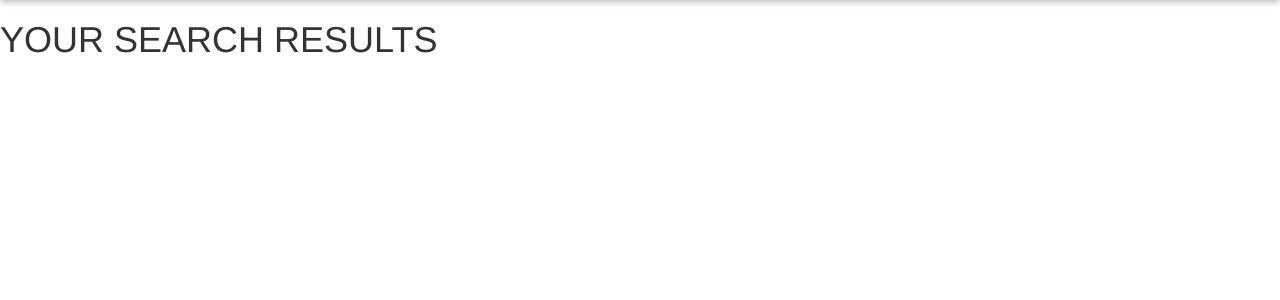
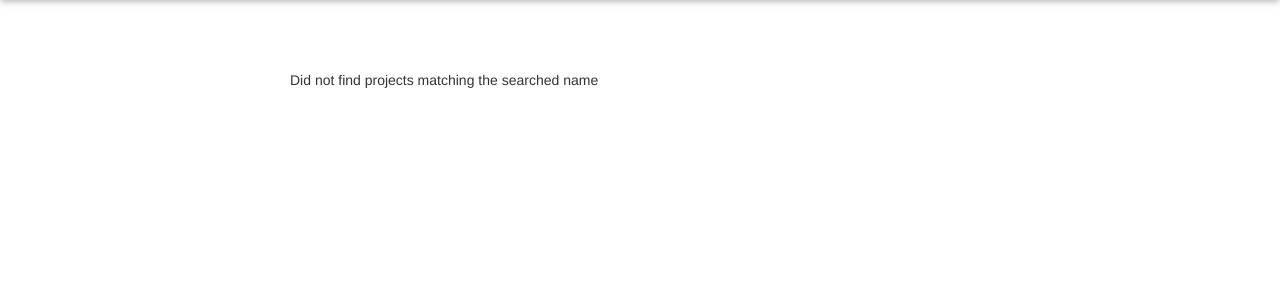
Before and after one commit to Julzpeter/Awards, a Django app: page /search/ in a window 1280 px wide. Shown: the part 62-362 px from the top of the page. Run offline with Django 3.2, Linux system fonts and the light colour scheme; some libraries are stand-ins or nearby versions; some web fonts are replaced.

Commit message:
creates searched template and adds functionality

```diff
--- a/awards/templates/searched.html
+++ b/awards/templates/searched.html
@@ -1,6 +1,25 @@
 {%extends 'base.html'%}
-{% load bootstrap3 %}
 {% block content %}
 {{ block.super}}
-<h1>YOUR SEARCH RESULTS</h1>
+
+<div style="margin-top:50px" class="container">
+    <div class="col-md-2"></div>
+    <div style="background-color: white;padding:20px" class="col-md-8">
+        {% if projects %}
+        <h3>Found projects</h3>
+        {% for project in projects %}
+        <a style="text-decoration:none;color:black" href="{% url 'profile' user.id  %}">
+            <p><img class="post-search" src="{{project.screenshot.url}}" class="img-responsive" alt="Image">
+                <strong>{{project.sitename}}</strong></p>
+        </a>
+        <hr>
+        {% endfor %}
+
+        {% else %}
+        <p> Did not find projects matching the searched name </p>
+        {% endif %}
+
+    </div>
+    <div class="col-md-2"></div>
+</div>
 {% endblock %}
```
